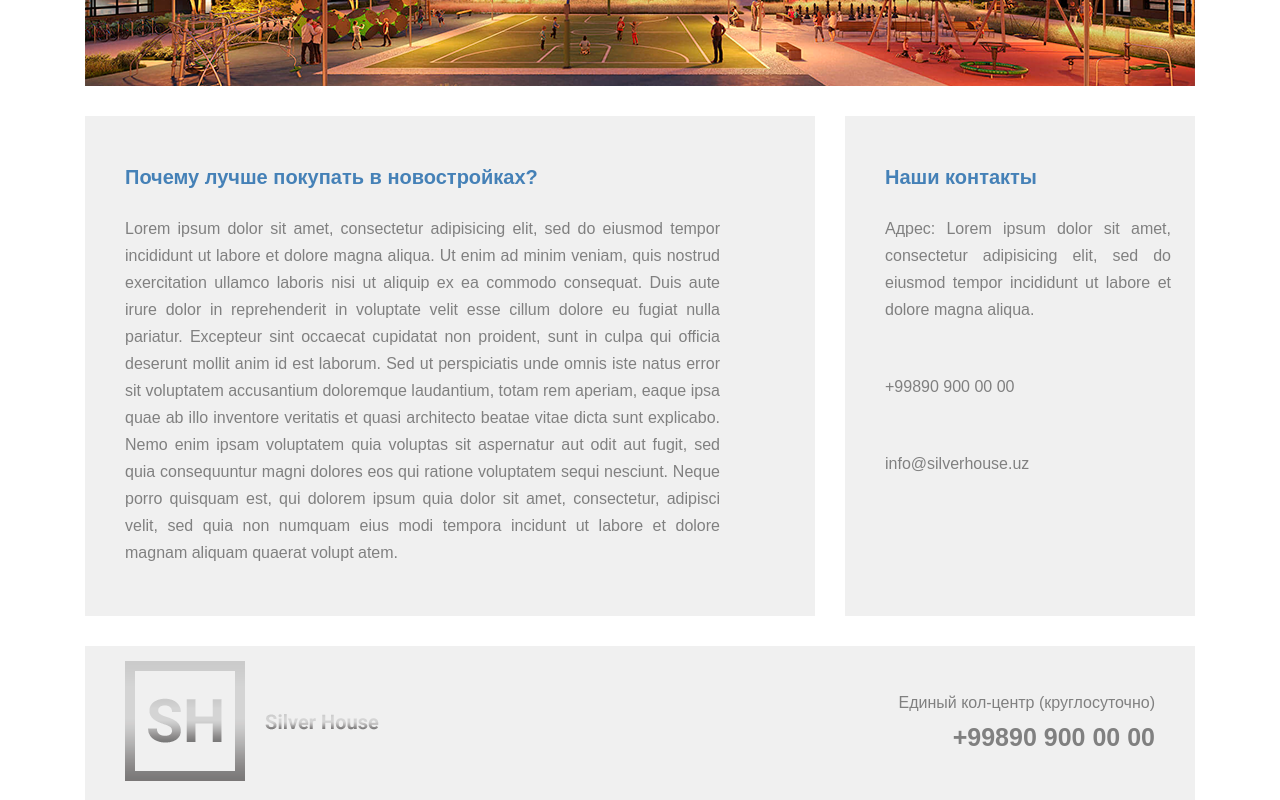
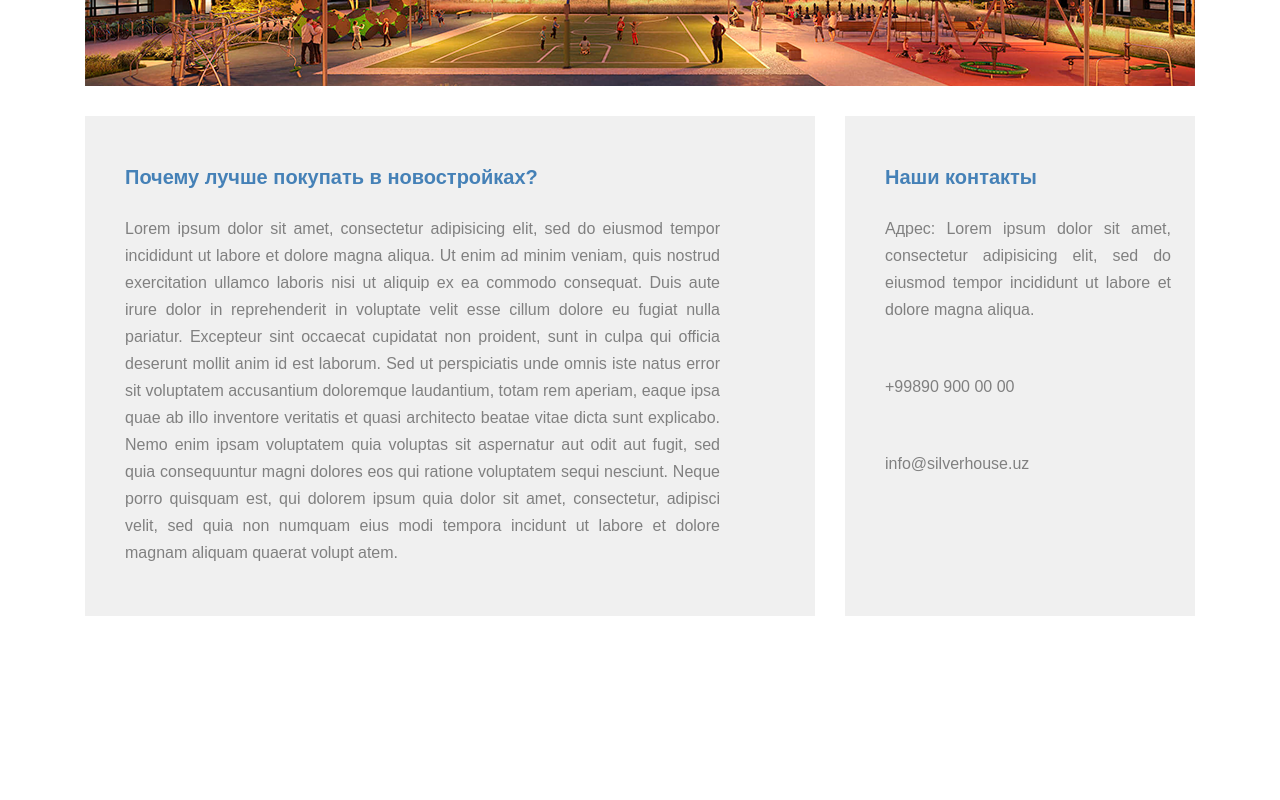
Before and after one commit to DostonJokhongirov/Silver-House_media, a plain HTML site: page index.html in a window 1280 px wide. Shown: the part 695-1495 px from the top of the page. After the commit the page ends 1311 px from the top, so only its background shows below. Drawn offline with Linux system fonts and the light colour scheme.

Commit message:
Footer deleted

```diff
--- a/index.html
+++ b/index.html
@@ -64,17 +64,7 @@
             </div>
         </section>
         </main>
-    <footer class="footer">
-        <div class="container">
-            <div class="footer_box">
-                <a class="footer_logo" href=""><img src="./images/footer-logo 1.png" alt=""></a>
-                <div class="footer_minibox">
-                    <p class="footer_text">Единый кол-центр (круглосуточно)</p>
-                    <a href="tel:+998 90 900 00 00" class="footer_tel">+99890 900 00 00</a>
-                </div>
-            </div>
-        </div>
-    </footer>
+
 
 
 
```
